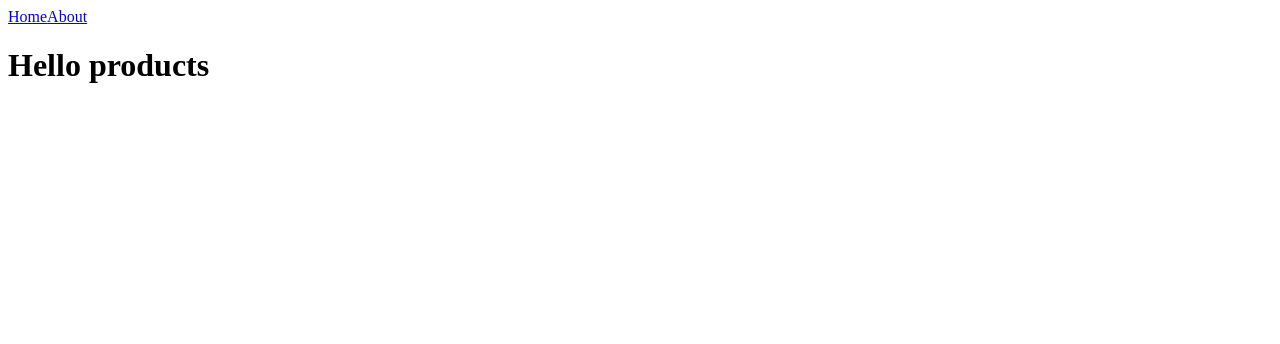
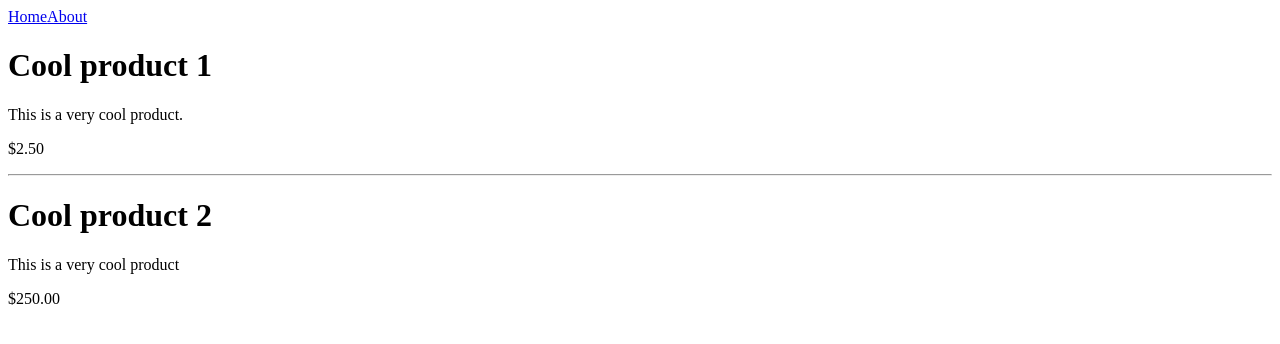
Before and after one commit to agomesd/jamstack-ecom, a Next.js app: page /products in a window 1280 px wide. Shown: the top 344 px of the page. Built offline with nearby package versions, Linux system fonts and the light colour scheme.

Commit message:
Add products page.

```diff
--- /dev/null
+++ b/pages/products.js
@@ -0,0 +1,15 @@
+const Products = () => {
+  return (
+    <>
+      <h1>Cool product 1</h1>
+      <p>This is a very cool product.</p>
+      <p>$2.50</p>
+      <hr />
+      <h1>Cool product 2</h1>
+      <p>This is a very cool product</p>
+      <p>$250.00</p>
+    </>
+  );
+};
+
+export default Products;
```
